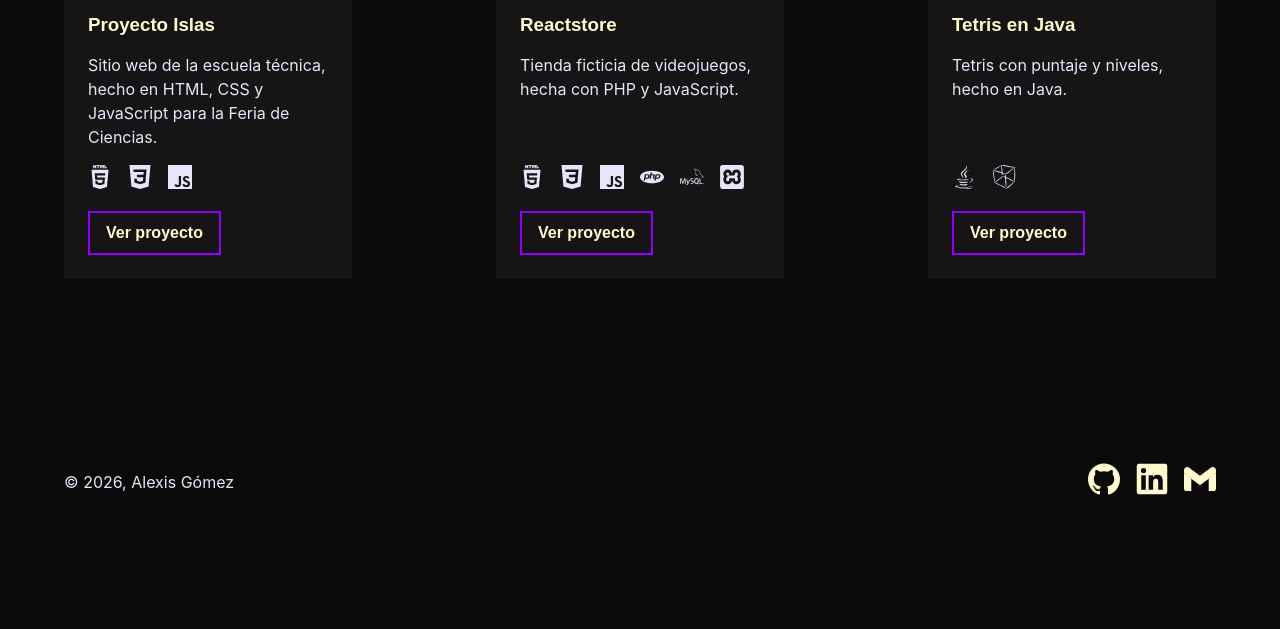
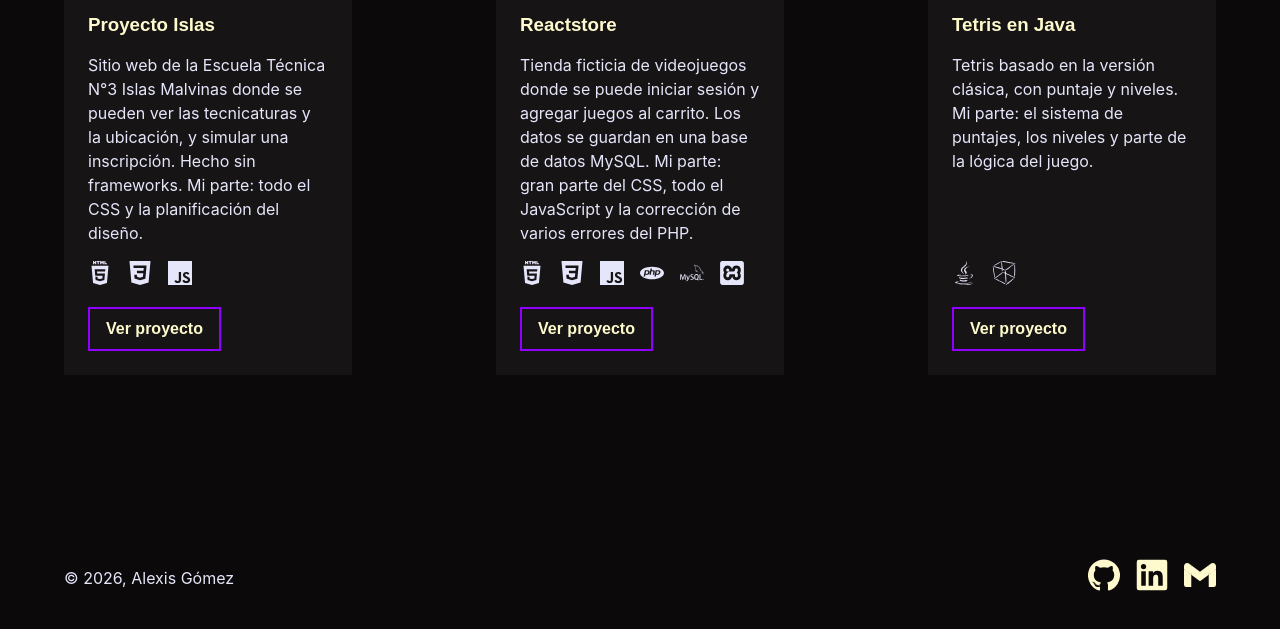
Before and after one commit to Al-exan-der/Portfolio, an Astro site: page / in a window 1280 px wide. Shown: the part 883-1512 px from the top of the page. Before the commit the page ends 1416 px from the top, so only its background shows below. Built offline with nearby package versions, Linux system fonts and the light colour scheme; Astro itself is replaced by a stand-in of ours.

Commit message:
descripciones de las cards mejoradas

```diff
--- a/src/pages/index.astro
+++ b/src/pages/index.astro
@@ -36,21 +36,21 @@ const proyectos = [
   {
     titulo: "Proyecto Islas",
     descripcion:
-      "Sitio web de la escuela técnica, hecho en HTML, CSS y JavaScript para la Feria de Ciencias.",
+      "Sitio web de la Escuela Técnica N°3 Islas Malvinas donde se pueden ver las tecnicaturas y la ubicación, y simular una inscripción. Hecho sin frameworks. Mi parte: todo el CSS y la planificación del diseño.",
     enlace: "https://github.com/Nitram-2921/Proyecto-islas",
     imagen: "Islas.png",
     tecnologias: ["HTML", "CSS", "JavaScript"],
   },
   {
     titulo: "Reactstore",
-    descripcion: "Tienda ficticia de videojuegos, hecha con PHP y JavaScript.",
+    descripcion: "Tienda ficticia de videojuegos donde se puede iniciar sesión y agregar juegos al carrito. Los datos se guardan en una base de datos MySQL. Mi parte: gran parte del CSS, todo el JavaScript y la corrección de varios errores del PHP.",
     enlace: "https://github.com/Al-exan-der/Reactstore",
     imagen: "reactstore.png",
     tecnologias: ["HTML", "CSS", "JavaScript", "PHP", "MySQL", "XAMPP"],
   },
   {
     titulo: "Tetris en Java",
-    descripcion: "Tetris con puntaje y niveles, hecho en Java.",
+    descripcion: "Tetris basado en la versión clásica, con puntaje y niveles. Mi parte: el sistema de puntajes, los niveles y parte de la lógica del juego.",
     enlace: "https://github.com/Luketi308/Tetris",
     imagen: "Tetris.png",
     tecnologias: ["Java", "NetBeans"],
```
